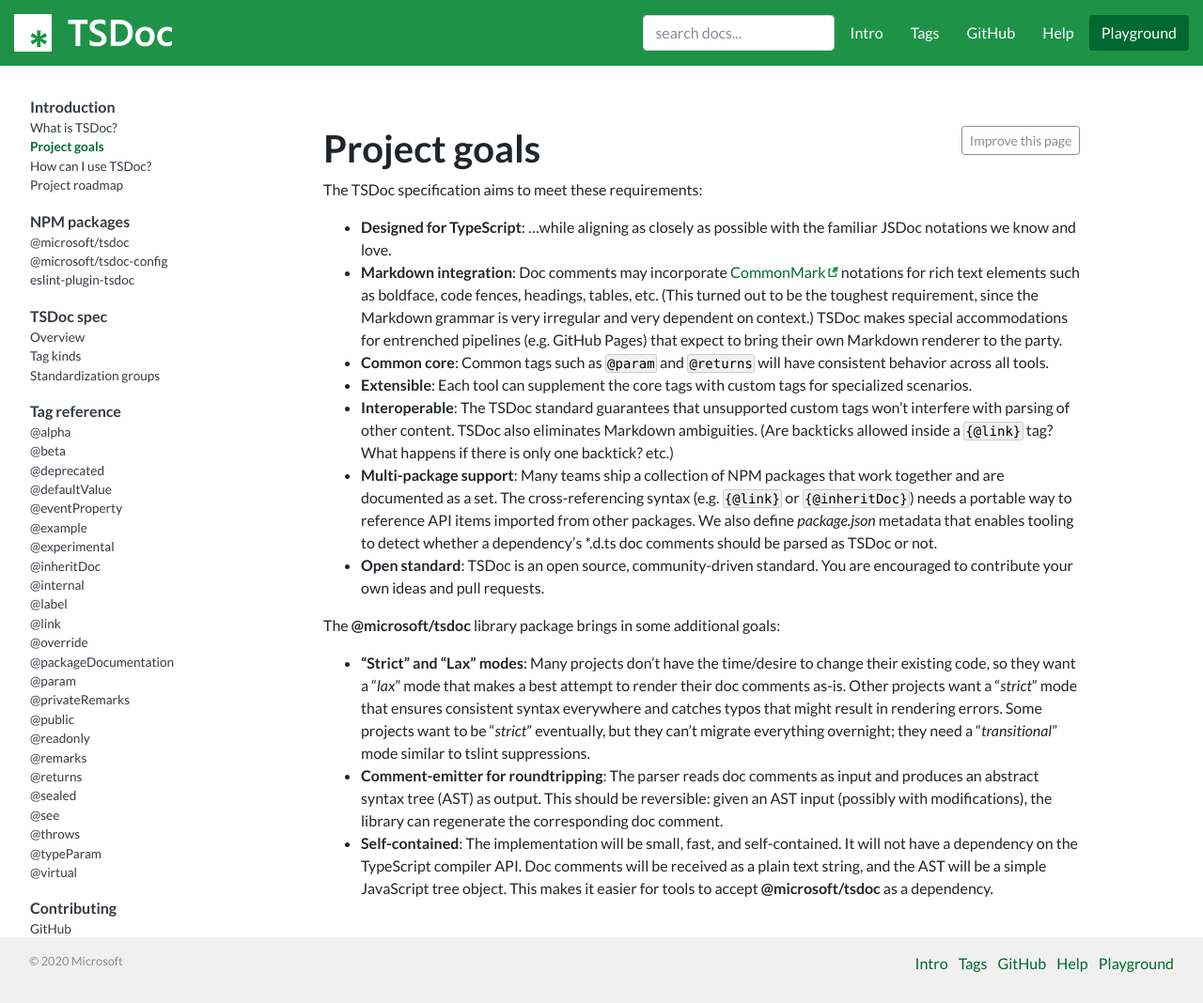
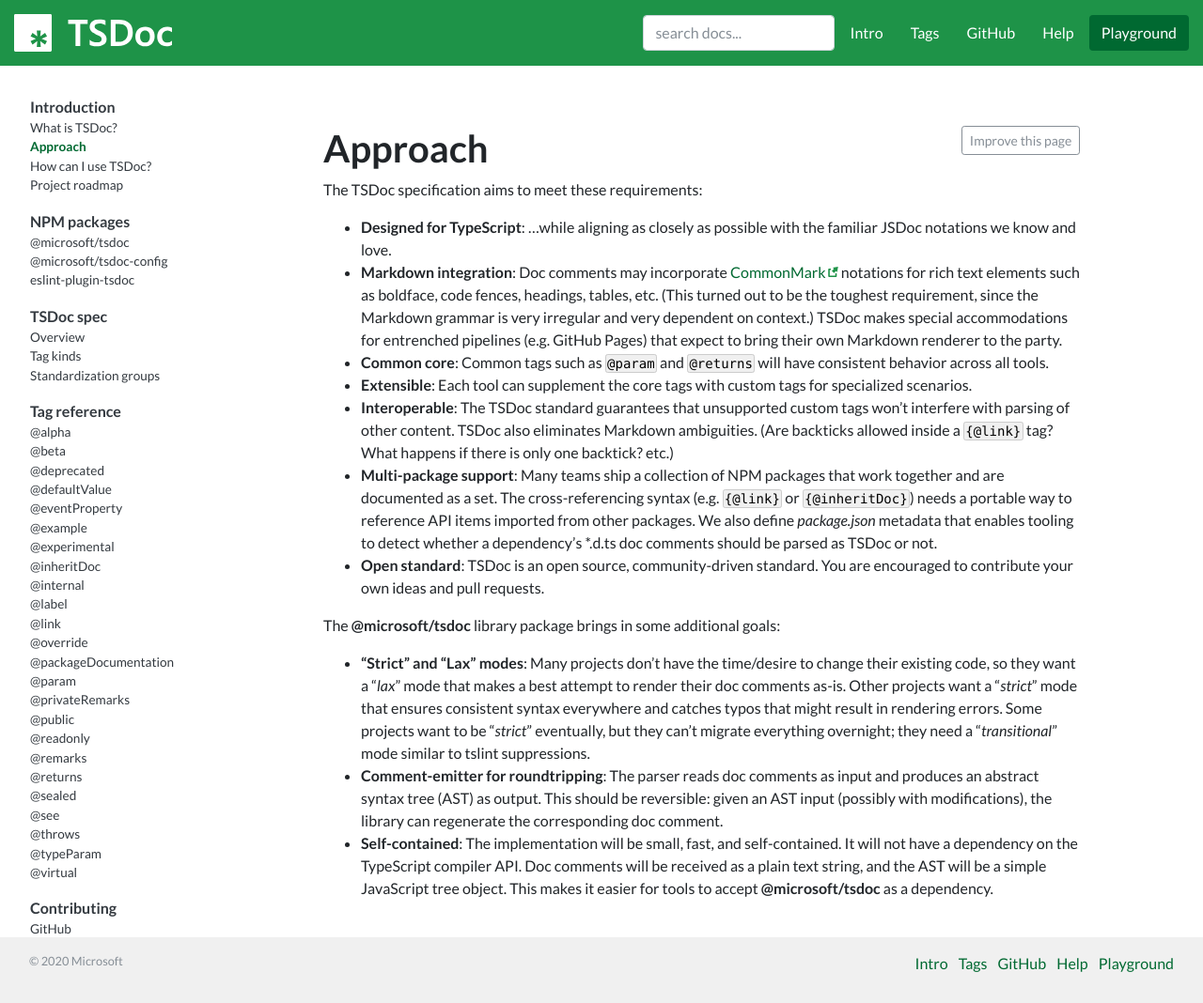
Before and after one commit to microsoft/tsdoc.org-website, a Jekyll site: the page built from pages/intro/approach.md, in a window 1280 px wide and 1068 px high. Shown: the whole window at 94% size. Built offline with Jekyll 4.4.1, drawn with Linux system fonts in a browser that asks for light colours; nearby versions of some CDN libraries; comment, search, counter and statistics services are not loaded.

Commit message:
Rename "Goals" to "Approach"

```diff
--- a/_data/navigation.yaml
+++ b/_data/navigation.yaml
@@ -20,8 +20,8 @@
     subitems:
       - title: What is TSDoc?
         url: /
-      - title: Project goals
-        url: /pages/intro/goals
+      - title: Approach
+        url: /pages/intro/approach
       - title: How can I use TSDoc?
         url: /pages/intro/using_tsdoc
       - title: Project roadmap
--- a/pages/intro/goals.md
+++ b/pages/intro/approach.md
@@ -1,6 +1,6 @@
 ---
 layout: page
-title: Project goals
+title: Approach
 navigation_source: docs_nav
 ---
 
--- a/pages/intro/roadmap.md
+++ b/pages/intro/roadmap.md
@@ -1,6 +1,6 @@
 ---
 layout: page
-title: Project goals
+title: Project roadmap
 navigation_source: docs_nav
 ---
 
```
